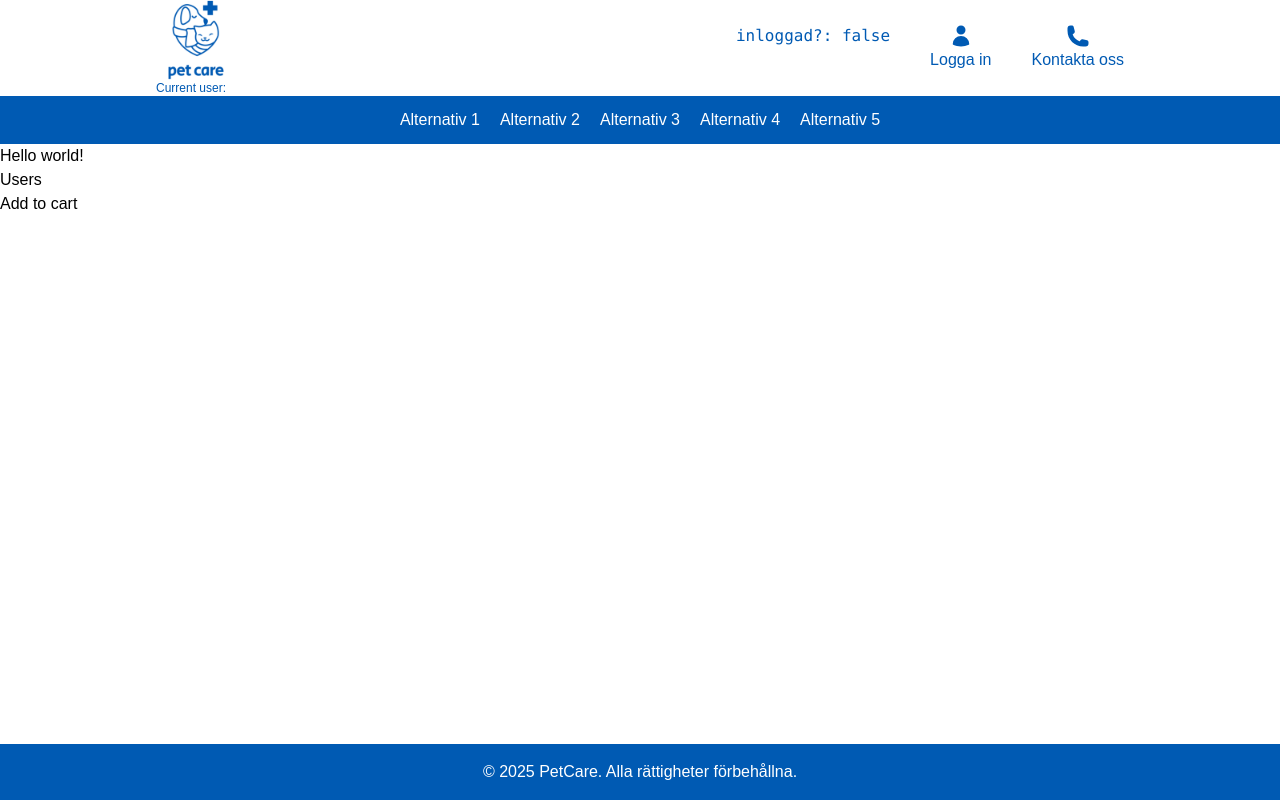
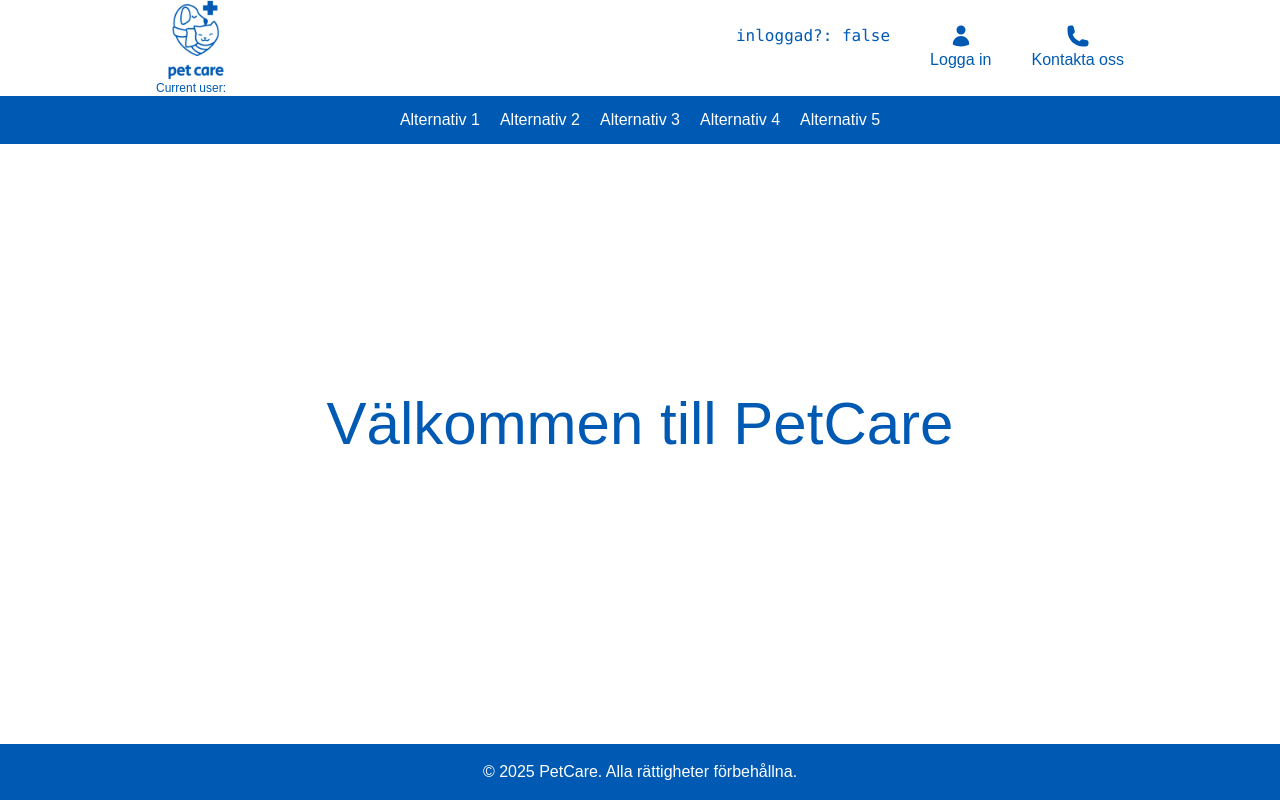
Before and after one commit to naathaliie/Nathalies-degree-project, a Next.js app in the folder pet-care/: page / in a window 1280 px wide. Built offline with nearby package versions, Linux system fonts and the light colour scheme.

Commit message:
welcomeMessage

```diff
--- a/pet-care/src/app/page.tsx
+++ b/pet-care/src/app/page.tsx
@@ -3,11 +3,8 @@
 
 export default function HomePage() {
   return (
-    <main>
-      <h1>Hello world!</h1>
-      {/* Använd Link istället för en a-tagg */}
-      <Link href="/users">Users</Link>
-      <ProductCard />
+    <main className="HomePage flex flex-col justify-center items-center min-h-[70vh]">
+     <h1 className="text-6xl text-petCare-darkBlue">Välkommen till PetCare</h1>
     </main>
   );
 }
```
